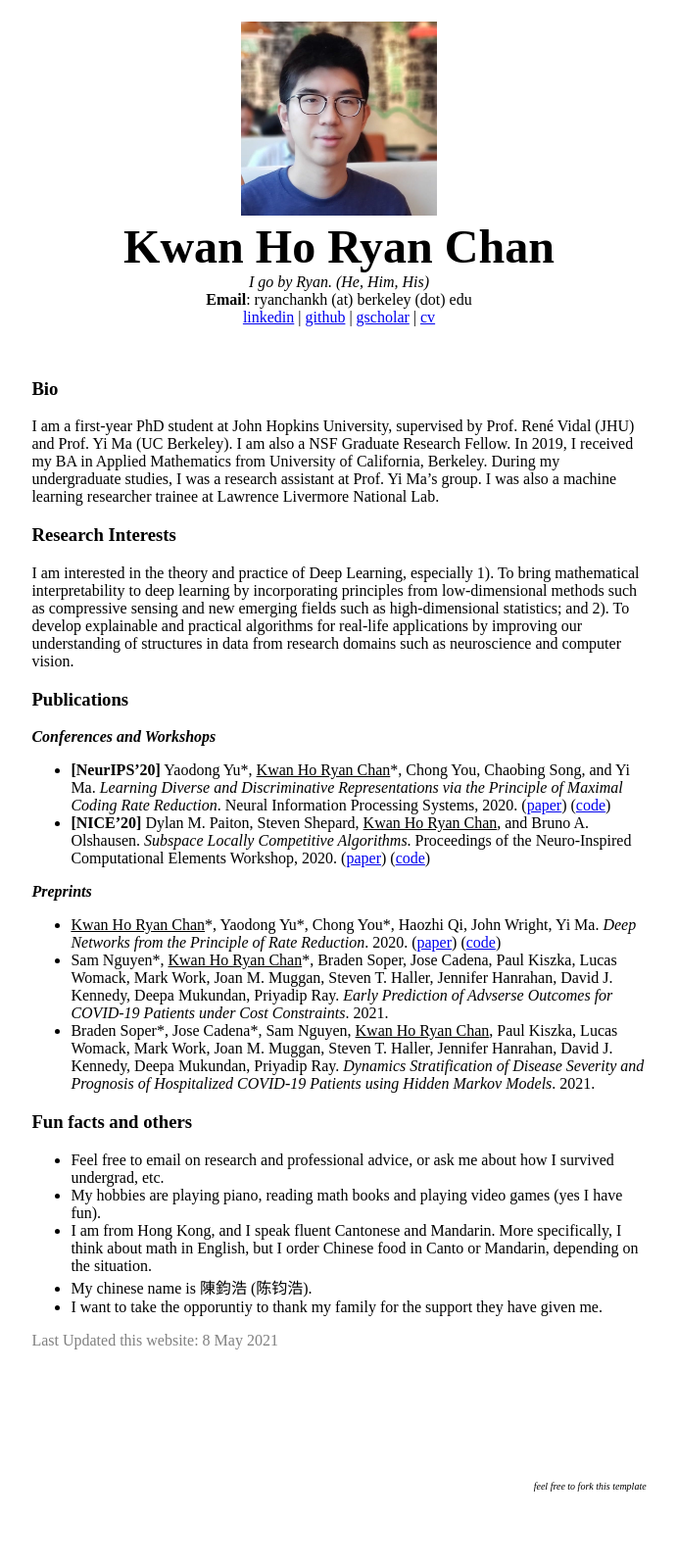
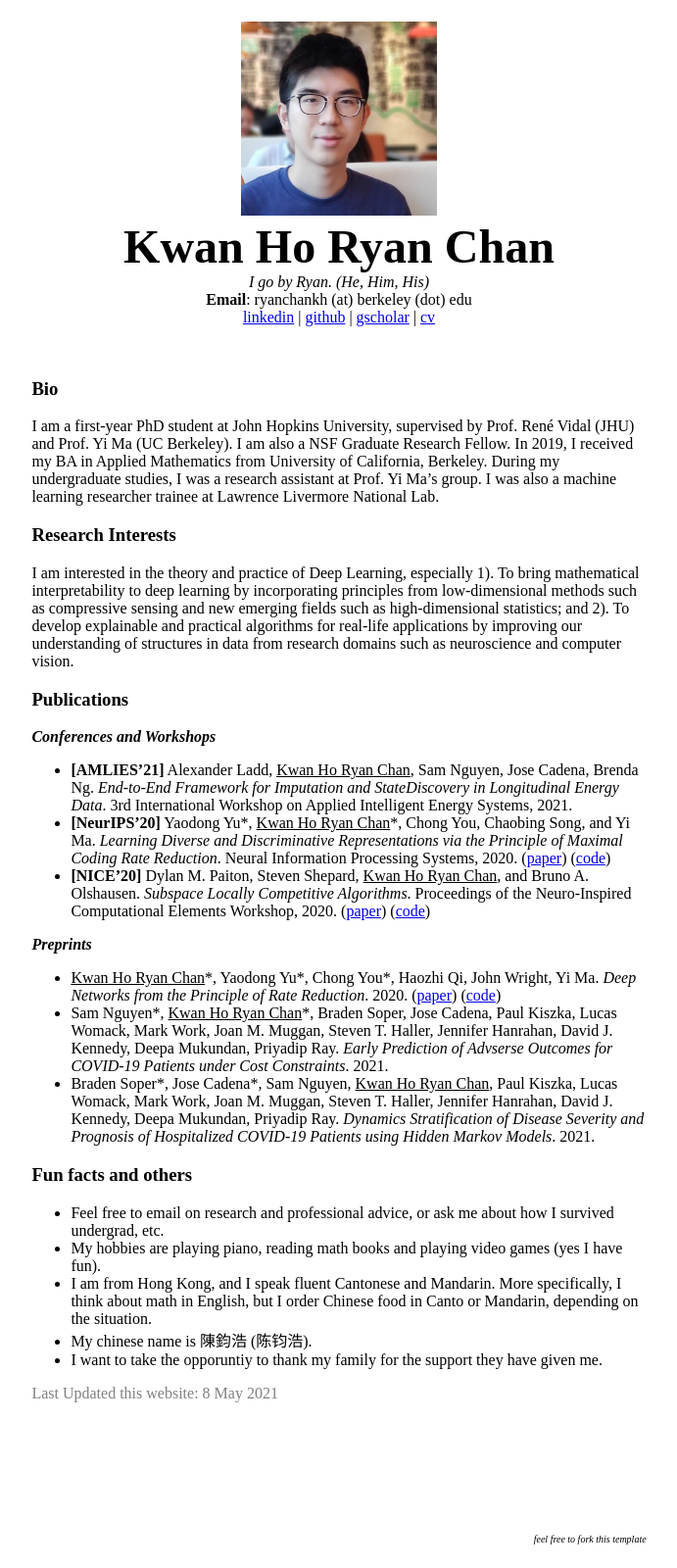
Before and after one commit to ryanchankh/ryanchankh.github.io, a Jekyll site: the page built from index.md, in a window 1280 px wide. Shown: the whole page at 98% size, without its empty margins (294-985 px from the left). Built offline with Jekyll 4.4.1, drawn with Linux system fonts in a browser that asks for light colours; before the commit the page ends 1546 px from its top, so only the background shows below that.

Commit message:
added new paper

```diff
--- a/index.md
+++ b/index.md
@@ -32,6 +32,7 @@ I am interested in the theory and practice of Deep Learning, especially 1). To b
 ### Publications
 ***Conferences and Workshops*** <br>
 
+- **[AMLIES'21]** Alexander Ladd, <u>Kwan Ho Ryan Chan</u>, Sam Nguyen, Jose Cadena, Brenda Ng. *End-to-End Framework for Imputation and StateDiscovery in Longitudinal Energy Data*. 3rd International Workshop on Applied Intelligent Energy Systems, 2021.
 - **[NeurIPS'20]** Yaodong Yu\*, <u>Kwan Ho Ryan Chan</u>\*, Chong You, Chaobing Song, and Yi Ma. *Learning Diverse and Discriminative Representations via the Principle of Maximal Coding Rate Reduction*. Neural Information Processing Systems, 2020.
 ([paper](https://proceedings.neurips.cc/paper/2020/file/6ad4174eba19ecb5fed17411a34ff5e6-Supplemental.pdf))
 ([code](https://github.com/ryanchankh/mcr2)) <br>
```
